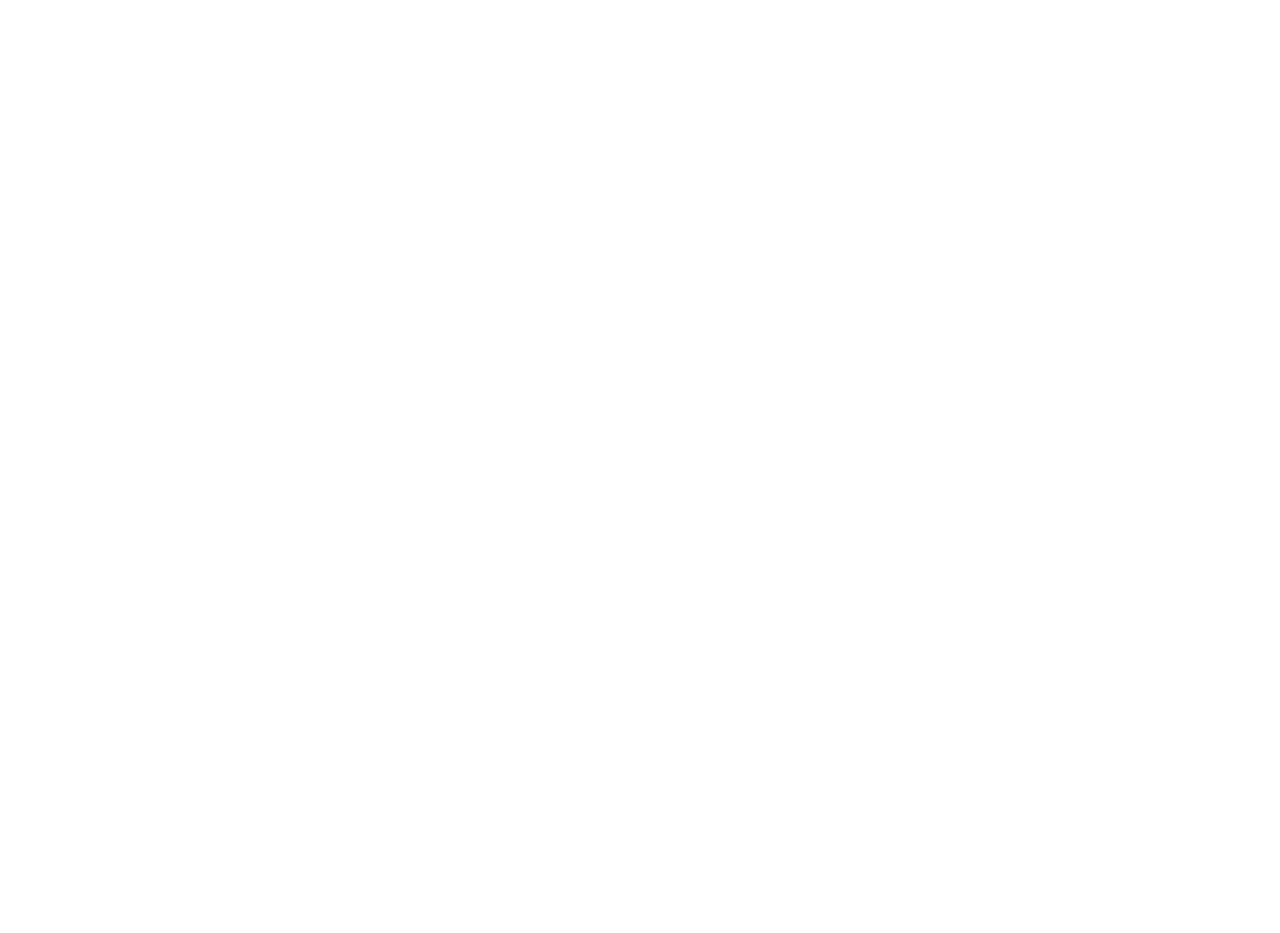
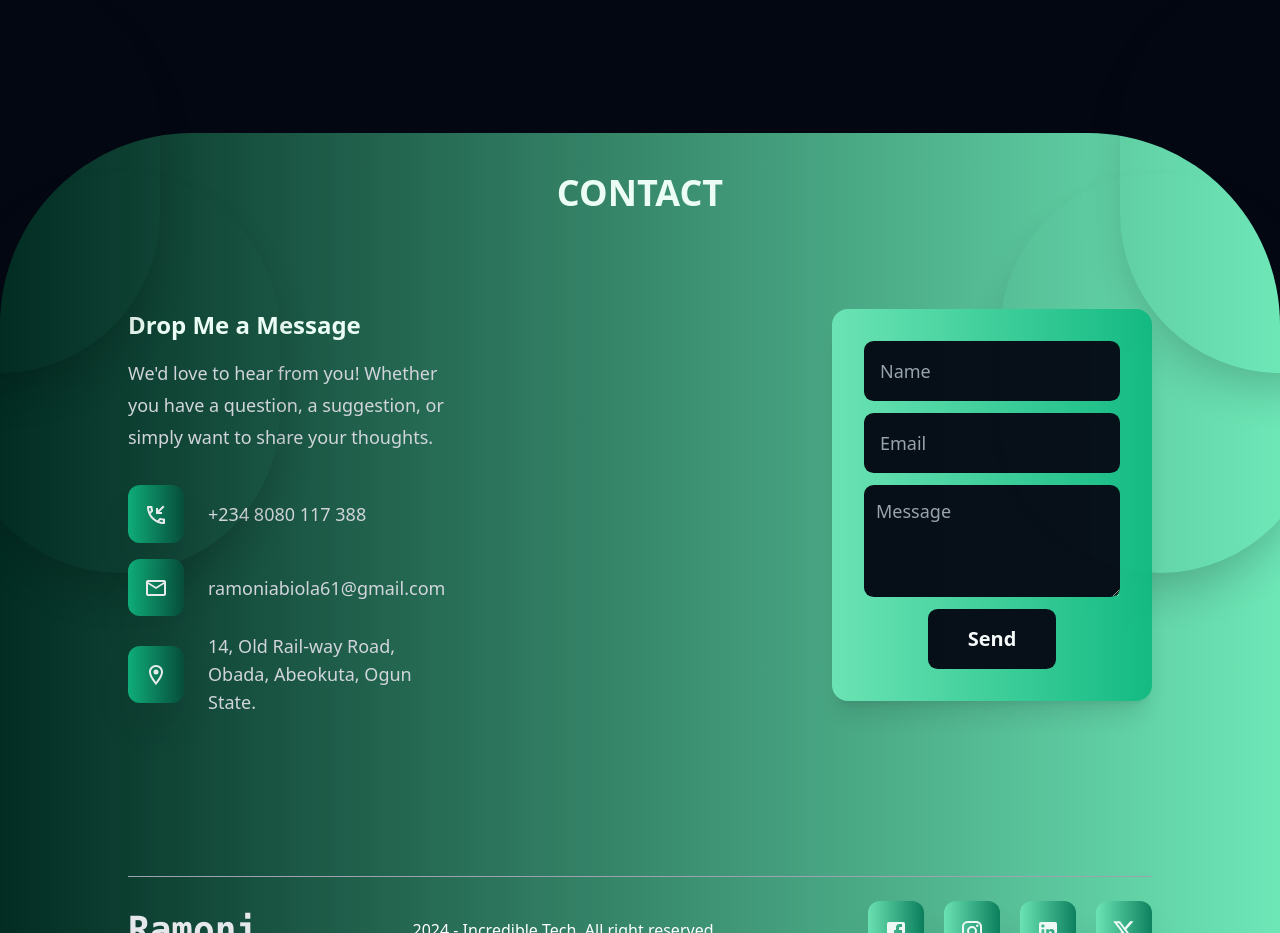
Before and after one commit to ramoniabiola/my-portfolio-website, a React (Create React App) app in the folder my-portfolio-website/: page / in a window 1280 px wide. Shown: the part 5680-6613 px from the top of the page. Before the commit the page ends 5653 px from the top, so only its background shows below. Built offline with nearby package versions, Linux system fonts and the light colour scheme.

Commit message:
designed the contact section

```diff
--- a/my-portfolio-website/src/components/Contact.tsx
+++ b/my-portfolio-website/src/components/Contact.tsx
@@ -1,9 +1,62 @@
+import { EmailOutlined, Facebook, Instagram, LinkedIn, LocationOnOutlined, PhoneCallbackOutlined, X } from '@mui/icons-material'
 import React from 'react'
 
 export const Contact = () => {
-  return (
-    <div className=''>
-
-    </div>
-  )
+    return (
+        <div className='relative w-full h-screen flex flex-col items-center justify-start bg-gradient-to-l from-emerald-300 to-emerald-950 rounded-tl-[12rem] rounded-tr-[12rem] overflow-y-visible'>
+            <div className='absolute w-1/4 h-1/2 opacity-90 bg-inherit rounded-full -left-40 -top-40 shadow-2xl'></div>
+            <div className='absolute w-1/4 h-1/2 opacity-90 bg-inherit rounded-full -right-40 -top-40 shadow-2xl'></div>
+            <div className='absolute w-1/4 h-1/2 opacity-90 bg-inherit rounded-full -left-10 top-10 shadow-2xl'></div>
+            <div className='absolute w-1/4 h-1/2 opacity-90 bg-inherit rounded-full -right-10 top-10 shadow-2xl'></div>
+            <div className='w-full flex flex-col items-center justify-start'>
+                <h1 className='text-center text-4xl font-semibold text-emerald-50 mb-24 mt-10'>CONTACT</h1>
+                <div className='w-4/5 flex items-start justify-center mb-40 space-x-96'>
+                    <div className='flex-1 flex flex-col items-start justify-center'>
+                        <h1 className='text-2xl text-start font-bold text-emerald-50 mb-4'>Drop Me a Message</h1>
+                        <p className='break-words mb-8 text-gray-300 text-lg leading-8 max-w-lg'>
+                            We'd love to hear from you! Whether you have a question,
+                            a suggestion, or simply want to share your thoughts.
+                        </p>
+                        <div className='flex flex-col space-y-4'>
+                            <div className='flex items-center'>
+                                <span className='p-4 bg-gradient-to-r from-emerald-500 to-emerald-900 shadow-2xl opacity-90 rounded-xl mr-6'><PhoneCallbackOutlined style={{ color: 'white'}} /></span>
+                                <span className='text-gray-300 text-lg'>+234 8080 117 388</span>
+                            </div>
+                            <div className='flex items-center'>
+                                <span className='p-4 bg-gradient-to-r from-emerald-500 to-emerald-900 shadow-2xl opacity-90 rounded-xl mr-6'><EmailOutlined style={{ color: 'white'}}  /></span>
+                                <span className='text-gray-300 text-lg'>ramoniabiola61@gmail.com</span>
+                            </div>
+                            <div className='flex items-center'>
+                                <span className='p-4 bg-gradient-to-r from-emerald-500 to-emerald-900 shadow-2xl opacity-90 rounded-xl mr-6'><LocationOnOutlined style={{ color: 'white'}} /></span>
+                                <span className='text-gray-300 text-lg'>14, Old Rail-way Road, Obada, Abeokuta, Ogun State.</span>
+                            </div>
+                        </div>
+                    </div>
+                    <div className='flex-1 flex flex-col items-center justify-center'>
+                        <form className='flex flex-col items-center justify-center w-full h-full space-y-3 p-8 bg-gradient-to-r from-emerald-300 to-emerald-500 shadow-xl opacity-95 rounded-2xl'>
+                            <input className='bg-gray-950 p-4 w-full rounded-[0.60rem] text-lg text-white' type="text" placeholder='Name' />
+                            <input className='bg-gray-950 p-4 w-full rounded-[0.60rem] text-lg text-white' type="text" placeholder='Email' />
+                            <textarea className='bg-gray-950 p-3 h-28 w-full rounded-[0.60rem] text-lg text-white' name="" id="" placeholder='Message' ></textarea>
+                            <button className='bg-gray-950 p-4 w-1/2 rounded-[0.60rem] text-xl font-bold text-white'>Send</button>
+                        </form>
+                    </div>
+                </div>
+                <div className='w-full flex flex-col items-center justify-center space-y-6'>
+                    <hr className='border-gray-400 border-1 w-4/5' />
+                    <div className='w-4/5 flex items-center justify-between'>
+                        <h1 className="text-gray-200 text-4xl font-bold font-mono cursor-pointer">
+                          Ramoni
+                        </h1>
+                        <h2 className='text-white'>2024 - Incredible Tech, All right reserved</h2>
+                        <div className='flex space-x-5 cursor-pointer'>
+                            <span className='p-4 bg-gradient-to-r from-emerald-300 to-emerald-700 shadow-2xl opacity-90 rounded-xl'><Facebook style={{ color: 'white'}} /></span>
+                            <span className='p-4 bg-gradient-to-r from-emerald-300 to-emerald-700 shadow-2xl opacity-90 rounded-xl'><Instagram style={{ color: 'white'}} /></span>
+                            <span className='p-4 bg-gradient-to-r from-emerald-300 to-emerald-700 shadow-2xl opacity-90 rounded-xl'><LinkedIn style={{ color: 'white'}} /></span>
+                            <span className='p-4 bg-gradient-to-r from-emerald-300 to-emerald-700 shadow-2xl opacity-90 rounded-xl'><X style={{ color: 'white'}} /></span>
+                        </div>
+                    </div>
+                </div>
+            </div>
+        </div>
+    )
 }
--- a/my-portfolio-website/src/components/Experience.tsx
+++ b/my-portfolio-website/src/components/Experience.tsx
@@ -2,9 +2,10 @@
 
 
 export const Experience = () => {
+
     return (
-        <div className='w-4/5 h-auto flex flex-col items-center justify-center mx-auto my-auto'>
-            <h1 className='text-center text-4xl font-semibold text-emerald-50 mb-16'>Experience</h1>
+        <div className='w-4/5 h-auto flex flex-col items-center justify-center mx-auto my-auto mb-40'>
+            <h1 className='text-center text-4xl font-semibold text-emerald-50 mb-16'>EXPERIENCE</h1>
             <div className='flex items-top justify-center'>
                 <div className='flex flex-wrap items-top justify-start'>
                     <div className='relative flex flex-col items-center justify-center px-20 py-20 w-1/4 mb-24'>
```
